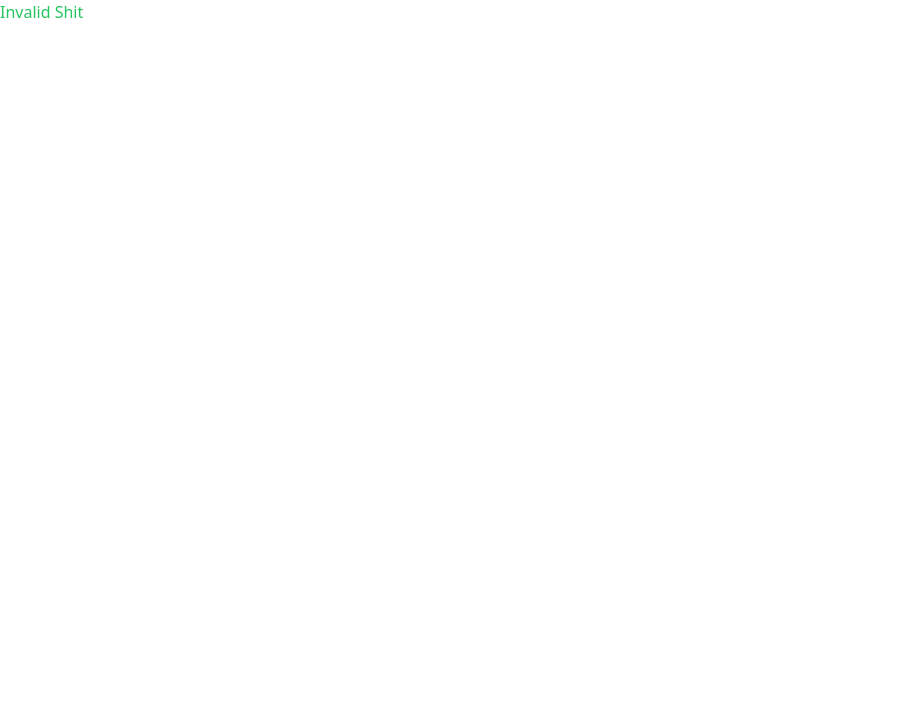
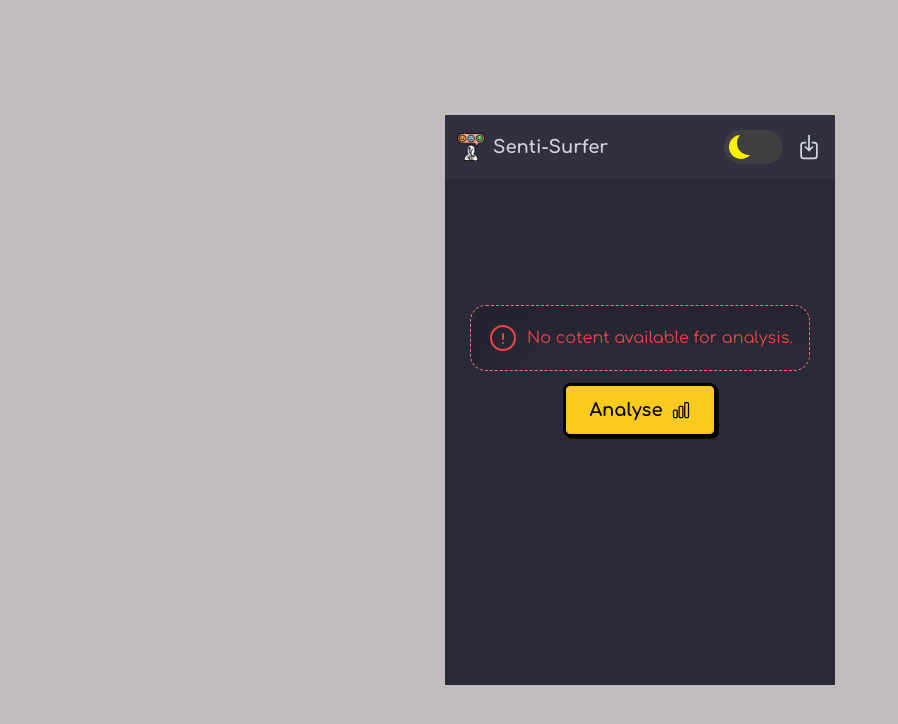
Before and after one commit to suwubham/senti-surfer, a React (Vite) app: page / in a window 1280 px wide. Shown: the top 724 px of the page, without its empty margins (0-898 px from the left). Built offline with nearby package versions, Linux system fonts and the light colour scheme; no server answers.

Commit message:
Impoved UI

```diff
--- a/package.json
+++ b/package.json
@@ -9,6 +9,7 @@
     "preview": "vite preview"
   },
   "dependencies": {
+    "@heroicons/react": "^2.0.17",
     "@nivo/bar": "^0.80.0",
     "@nivo/core": "^0.80.0",
     "@types/chrome": "^0.0.228",
--- a/src/App.css
+++ b/src/App.css
@@ -1,4 +1,4 @@
 .App {
-  width: 200px;
+  width: 300px;
   height: 400px;
 }
--- a/src/App.tsx
+++ b/src/App.tsx
@@ -1,9 +1,12 @@
 import "./App.css";
 import { useState, useEffect } from "react";
 import { SentimentResults } from "./types/sentimentresult";
-import { getSentimentResults } from "./services/getsentiment.service";
-import { getComments } from "./services/getcomments.service";
-import BarChart from "./components/BarChart";
+import {
+  ArrowDownOnSquareIcon,
+  ChartBarIcon,
+  ExclamationCircleIcon,
+  CheckCircleIcon,
+} from "@heroicons/react/24/outline";
 import { getYoutubeSentiment } from "./services/youtubeanalysis.service";
 
 function isValidYoutubeVideo(url: string) {
@@ -45,12 +48,38 @@ function App() {
   };
 
   return (
-    <div className="App">
-      {valid ? (
-        <p className="text-red-500">Valid Shit</p>
-      ) : (
-        <p className="text-green-500">Invalid Shit</p>
-      )}
+    <div className="all font-def">
+      <nav className="nav w-full px-3 flex items-center justify-between text-gray-300 h-16">
+        <div className="title flex gap-2 items-center font-black text-lg">
+          <div className="logo w-7 h-7"></div>
+          <div>Senti-Surfer</div>
+        </div>
+        <div className="extras flex gap-3 items-center">
+          <label className="switch">
+            <input type="checkbox"></input>
+            <span className="slider"></span>
+          </label>
+          <ArrowDownOnSquareIcon className="w-7 h-7 hover:cursor-pointer" />
+        </div>
+      </nav>
+      <main className="h-96 flex items-center justify-center flex-col gap-3">
+        {valid ? (
+          <div className="test border border-dashed border-green-400 p-4 text-green-500 rounded-2xl flex gap-2 items-center">
+            <CheckCircleIcon className="w-8 h-8" />
+            Ready for analysis.
+          </div>
+        ) : (
+          <div className="test border border-dashed border-red-400 p-4 text-red-500 rounded-2xl flex gap-2 items-center">
+            <ExclamationCircleIcon className="w-8 h-8" />
+            No cotent available for analysis.
+          </div>
+        )}
+
+        <button className="flex items-center justify-center gap-2">
+          Analyse
+          <ChartBarIcon className="w-5 h-5" />
+        </button>
+      </main>
     </div>
   );
 }
--- a/src/index.css
+++ b/src/index.css
@@ -2,3 +2,105 @@
 @tailwind base;
 @tailwind components;
 @tailwind utilities;
+
+body {
+  display: flex;
+  justify-content: center;
+  align-items: center;
+  height: 100vh;
+  background-color: rgb(194, 188, 188);
+}
+
+.all {
+  width: 390px;
+  height: 570px;
+  background-color: #292937;
+}
+
+nav {
+  background: #303041;
+}
+
+.logo {
+  background-image: url(./assets/logo.png);
+  background-repeat: no-repeat;
+  background-size: 100%;
+}
+
+/* The switch - the box around the slider */
+.switch {
+  font-size: 17px;
+  position: relative;
+  display: inline-block;
+  width: 3.5em;
+  height: 2em;
+}
+
+/* Hide default HTML checkbox */
+.switch input {
+  opacity: 0;
+  width: 0;
+  height: 0;
+}
+
+/* The slider */
+.slider {
+  --background: #3f3f42;
+  position: absolute;
+  cursor: pointer;
+  top: 0;
+  left: 0;
+  right: 0;
+  bottom: 0;
+  background-color: var(--background);
+  transition: 0.5s;
+  border-radius: 30px;
+}
+
+.slider:before {
+  position: absolute;
+  content: "";
+  height: 1.4em;
+  width: 1.4em;
+  border-radius: 50%;
+  left: 10%;
+  bottom: 15%;
+  box-shadow: inset 8px -4px 0px 0px #fff000;
+  background: var(--background);
+  transition: 0.5s;
+}
+
+input:checked + .slider {
+  background-color: #525253;
+}
+
+input:checked + .slider:before {
+  transform: translateX(100%);
+  box-shadow: inset 15px -4px 0px 15px #fff000;
+}
+
+button {
+  background: #fbca1f;
+  font-family: inherit;
+  padding: 0.6em 1.3em;
+  font-weight: 900;
+  font-size: 18px;
+  border: 3px solid black;
+  border-radius: 0.4em;
+  box-shadow: 0.1em 0.1em;
+}
+
+button:hover {
+  transform: translate(-0.05em, -0.05em);
+  box-shadow: 0.15em 0.15em;
+}
+
+button:active {
+  transform: translate(0.05em, 0.05em);
+  box-shadow: 0.05em 0.05em;
+}
+
+.test {
+  background: #292937;
+  box-shadow: inset 20px 20px 60px #23232f, inset -20px -20px 60px #2f2f3f;
+}
```
Also changed, not shown: src/assets/logo.png (added), 1 other file (tests, documents, lock files or other folders).
